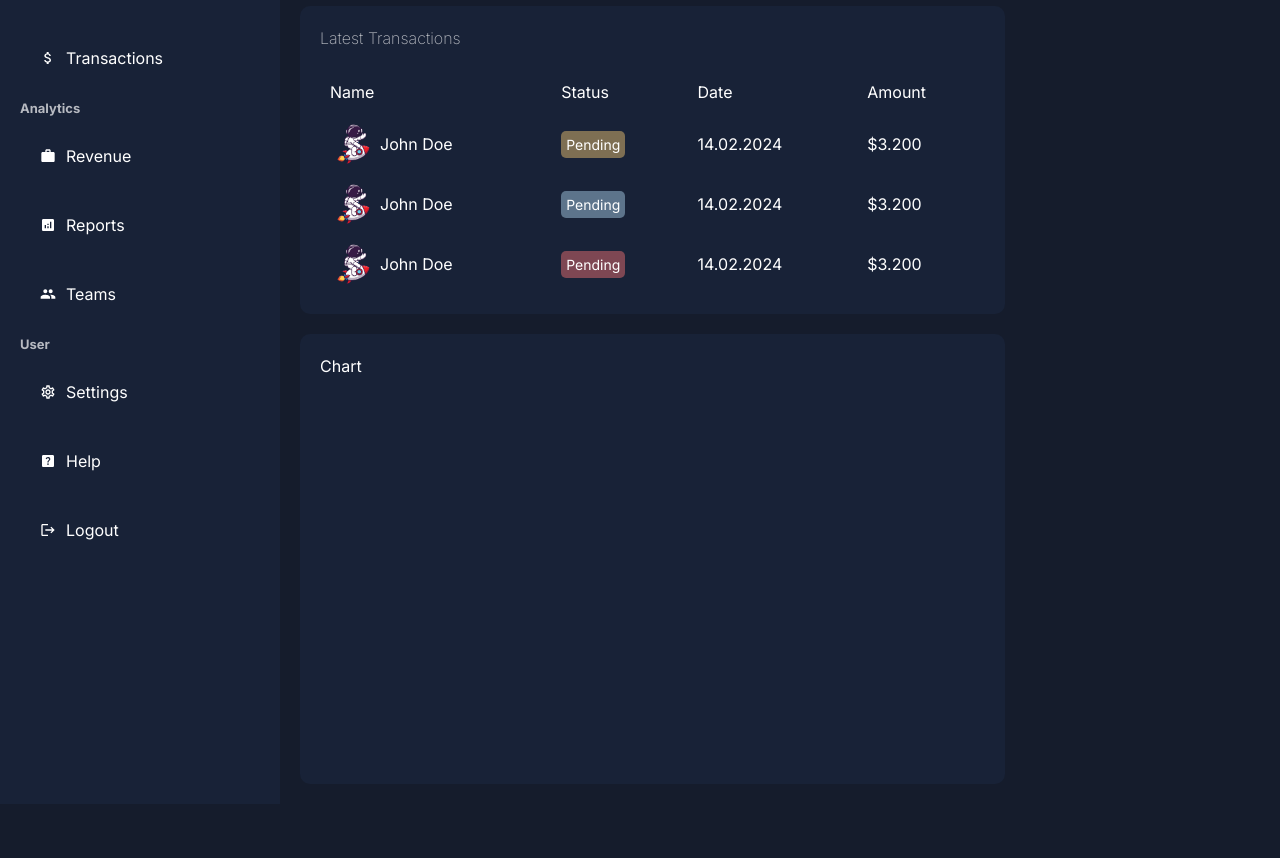
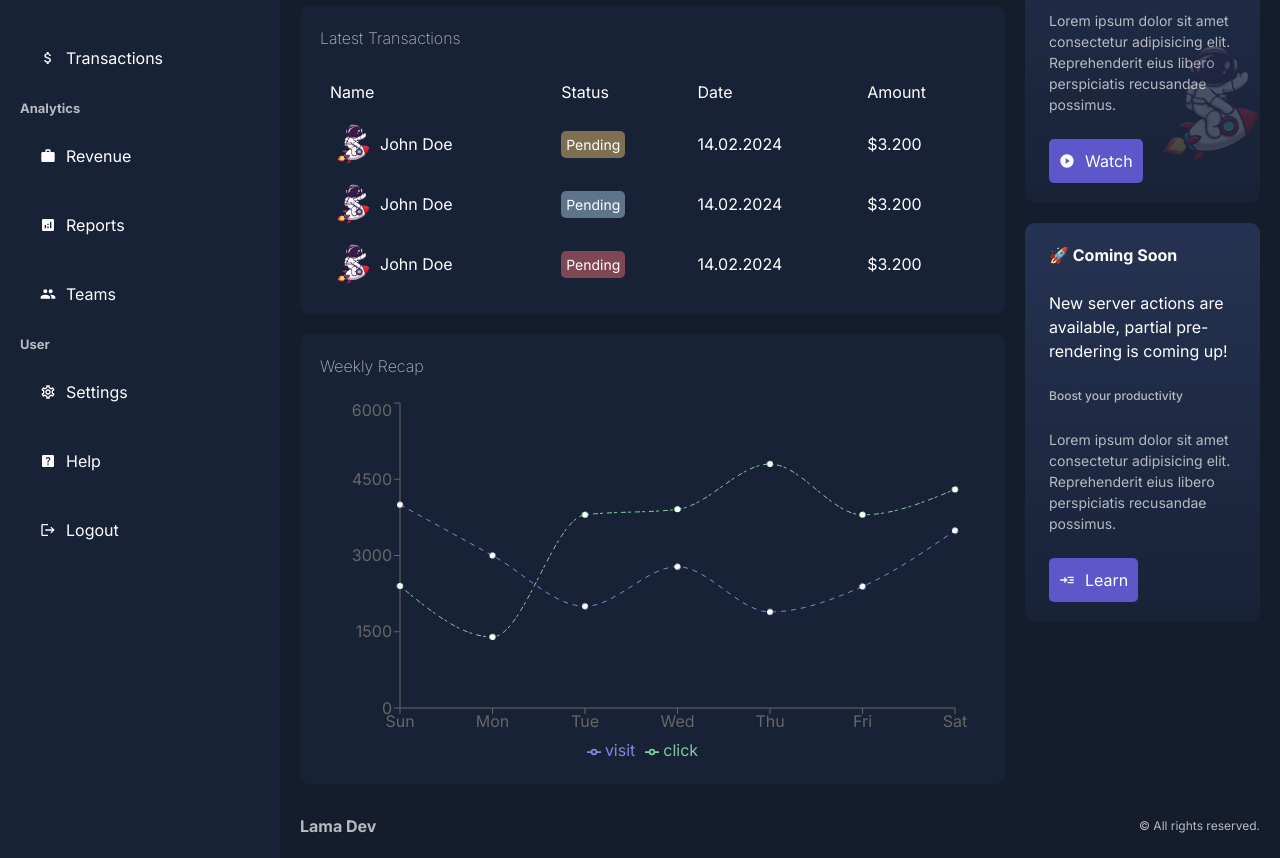
Before and after one commit to SourceSensei/admin-dashboard-next14, a Next.js app: page /dashboard in a window 1280 px wide. Shown: the part 320-1178 px from the top of the page. Before the commit the page ends 1124 px from the top, so only its background shows below. Built offline with nearby package versions, Linux system fonts and the light colour scheme.

Commit message:
chart update

```diff
--- a/app/dashboard/layout.tsx
+++ b/app/dashboard/layout.tsx
@@ -1,6 +1,7 @@
 import Navbar from "../ui/dashboard/navbar/navbar";
 import Sidebar from "../ui/dashboard/sidebar/sidebar";
 import styles from "../ui/dashboard/dashboard.module.css";
+import Footer from "../ui/dashboard/footer/footer";
 
 const Layout = ({ children }) => {
   return (
@@ -11,6 +12,7 @@ const Layout = ({ children }) => {
       <div className={styles.content}>
         <Navbar />
         {children}
+        <Footer />
       </div>
     </div>
   );
--- a/app/dashboard/users/page.tsx
+++ b/app/dashboard/users/page.tsx
@@ -1,7 +1,10 @@
+import styles from "@/app/ui/dashboard/users/users.module.css"
+
 const UsersPage = () => {
   return (
-    <div>
-      <h1>UsersPage</h1>
+    <div className={styles.container}>
+      <div className={styles.top}></div>
+      <table className={styles.table}></table>
     </div>
   );
 };
--- a/app/ui/dashboard/chart/chart.tsx
+++ b/app/ui/dashboard/chart/chart.tsx
@@ -1,11 +1,90 @@
-import styles from './chart.module.css'
+"use client";
+
+import styles from "./chart.module.css";
+import {
+  LineChart,
+  Line,
+  XAxis,
+  YAxis,
+  Tooltip,
+  Legend,
+  ResponsiveContainer,
+} from "recharts";
+
+const data = [
+  {
+    name: "Sun",
+    visit: 4000,
+    click: 2400,
+  },
+  {
+    name: "Mon",
+    visit: 3000,
+    click: 1398,
+  },
+  {
+    name: "Tue",
+    visit: 2000,
+    click: 3800,
+  },
+  {
+    name: "Wed",
+    visit: 2780,
+    click: 3908,
+  },
+  {
+    name: "Thu",
+    visit: 1890,
+    click: 4800,
+  },
+  {
+    name: "Fri",
+    visit: 2390,
+    click: 3800,
+  },
+  {
+    name: "Sat",
+    visit: 3490,
+    click: 4300,
+  },
+];
 
 const Chart = () => {
   return (
     <div className={styles.container}>
-      Chart
+      <h2 className={styles.title}>Weekly Recap</h2>
+      <ResponsiveContainer width="100%" height="90%">
+        <LineChart
+          width={500}
+          height={300}
+          data={data}
+          margin={{
+            top: 5,
+            right: 30,
+            left: 20,
+            bottom: 5,
+          }}
+        >
+          <XAxis dataKey="name" />
+          <YAxis />
+          <Tooltip contentStyle={{ background: "#151c2c", border: "none" }} />
+          <Legend />
+          <Line
+            type="monotone"
+            dataKey="visit"
+            stroke="#8884d8"
+            strokeDasharray="5 5"
+          />
+          <Line
+            type="monotone"
+            dataKey="click"
+            stroke="#82ca9d"
+            strokeDasharray="3 4 5 2"
+          />
+        </LineChart>
+      </ResponsiveContainer>
     </div>
-  )
-}
+  );
+};
 
-export default Chart
+export default Chart;
--- /dev/null
+++ b/app/ui/dashboard/footer/footer.module.css
@@ -0,0 +1,15 @@
+.container {
+  display: flex;
+  align-items: center;
+  justify-content: space-between;
+  margin-top: 30px;
+  color: var(--textSoft);
+}
+
+.logo {
+  font-weight: bold;
+}
+
+.text {
+  font-size: 12px;
+}
--- /dev/null
+++ b/app/ui/dashboard/footer/footer.tsx
@@ -0,0 +1,12 @@
+import styles from "./footer.module.css";
+
+const Footer = () => {
+  return (
+    <div className={styles.container}>
+      <div className={styles.logo}>Lama Dev</div>
+      <div className={styles.text}>© All rights reserved.</div>
+    </div>
+  );
+};
+
+export default Footer;
--- /dev/null
+++ b/app/ui/dashboard/products/products.module.css
@@ -0,0 +1,61 @@
+.container {
+  background-color: var(--bgSoft);
+  padding: 20px;
+  border-radius: 10px;
+  margin-top: 20px;
+}
+
+.top {
+  display: flex;
+  align-items: center;
+  justify-content: space-between;
+}
+
+.addButton {
+  padding: 10px;
+  background-color: #5d57c9;
+  color: var(--text);
+  border: none;
+  border-radius: 5px;
+  cursor: pointer;
+}
+
+.table {
+  width: 100%;
+}
+
+.table td {
+  padding: 10px;
+}
+
+.product {
+  display: flex;
+  align-items: center;
+  gap: 10px;
+}
+
+.productImage {
+  border-radius: 50%;
+  object-fit: cover;
+}
+
+.buttons {
+  display: flex;
+  gap: 10px;
+}
+
+.button {
+  padding: 5px 10px;
+  border-radius: 5px;
+  color: var(--text);
+  border: none;
+  cursor: pointer;
+}
+
+.view {
+  background-color: teal;
+}
+
+.delete {
+  background-color: crimson;
+}
--- a/app/ui/dashboard/rightbar/rightbar.module.css
+++ b/app/ui/dashboard/rightbar/rightbar.module.css
@@ -1,5 +1,6 @@
 .container {
-  position: fixed;
+  display: flex;
+  flex-direction: column;
 }
 
 .item {
--- a/app/ui/dashboard/rightbar/rightbar.tsx
+++ b/app/ui/dashboard/rightbar/rightbar.tsx
@@ -1,11 +1,50 @@
-import styles from './rightbar.module.css'
+import Image from "next/image";
+import styles from "./rightbar.module.css";
+import { MdPlayCircleFilled, MdReadMore } from "react-icons/md";
 
 const Rightbar = () => {
   return (
     <div className={styles.container}>
-      Rightbar
+      <div className={styles.item}>
+        <div className={styles.bgContainer}>
+          <Image className={styles.bg} src="/astronaut.png" alt="" fill />
+        </div>
+        <div className={styles.text}>
+          <span className={styles.notification}>🔥 Available Now</span>
+          <h3 className={styles.title}>
+            How to use the new version of the admin dashboard?
+          </h3>
+          <span className={styles.subtitle}>Takes 4 minutes to learn</span>
+          <p className={styles.desc}>
+            Lorem ipsum dolor sit amet consectetur adipisicing elit.
+            Reprehenderit eius libero perspiciatis recusandae possimus.
+          </p>
+          <button className={styles.button}>
+            <MdPlayCircleFilled />
+            Watch
+          </button>
+        </div>
+      </div>
+      <div className={styles.item}>
+        <div className={styles.text}>
+          <span className={styles.notification}>🚀 Coming Soon</span>
+          <h3 className={styles.title}>
+            New server actions are available, partial pre-rendering is coming
+            up!
+          </h3>
+          <span className={styles.subtitle}>Boost your productivity</span>
+          <p className={styles.desc}>
+            Lorem ipsum dolor sit amet consectetur adipisicing elit.
+            Reprehenderit eius libero perspiciatis recusandae possimus.
+          </p>
+          <button className={styles.button}>
+            <MdReadMore />
+            Learn
+          </button>
+        </div>
+      </div>
     </div>
-  )
-}
+  );
+};
 
-export default Rightbar
+export default Rightbar;
--- /dev/null
+++ b/app/ui/dashboard/users/users.module.css
@@ -0,0 +1,61 @@
+.container {
+  background-color: var(--bgSoft);
+  padding: 20px;
+  border-radius: 10px;
+  margin-top: 20px;
+}
+
+.top {
+  display: flex;
+  align-items: center;
+  justify-content: space-between;
+}
+
+.addButton {
+  padding: 10px;
+  background-color: #5d57c9;
+  color: var(--text);
+  border: none;
+  border-radius: 5px;
+  cursor: pointer;
+}
+
+.table {
+  width: 100%;
+}
+
+.table td {
+  padding: 10px;
+}
+
+.user {
+  display: flex;
+  align-items: center;
+  gap: 10px;
+}
+
+.userImage {
+  border-radius: 50%;
+  object-fit: cover;
+}
+
+.buttons {
+  display: flex;
+  gap: 10px;
+}
+
+.button {
+  padding: 5px 10px;
+  border-radius: 5px;
+  color: var(--text);
+  border: none;
+  cursor: pointer;
+}
+
+.view {
+  background-color: teal;
+}
+
+.delete {
+  background-color: crimson;
+}
--- a/package.json
+++ b/package.json
@@ -12,7 +12,8 @@
     "next": "14.0.2",
     "react": "^18",
     "react-dom": "^18",
-    "react-icons": "^4.11.0"
+    "react-icons": "^4.11.0",
+    "recharts": "^2.9.0"
   },
   "devDependencies": {
     "@types/node": "^20",
```
Also changed, not shown: 1 other file (tests, documents, lock files or other folders).
